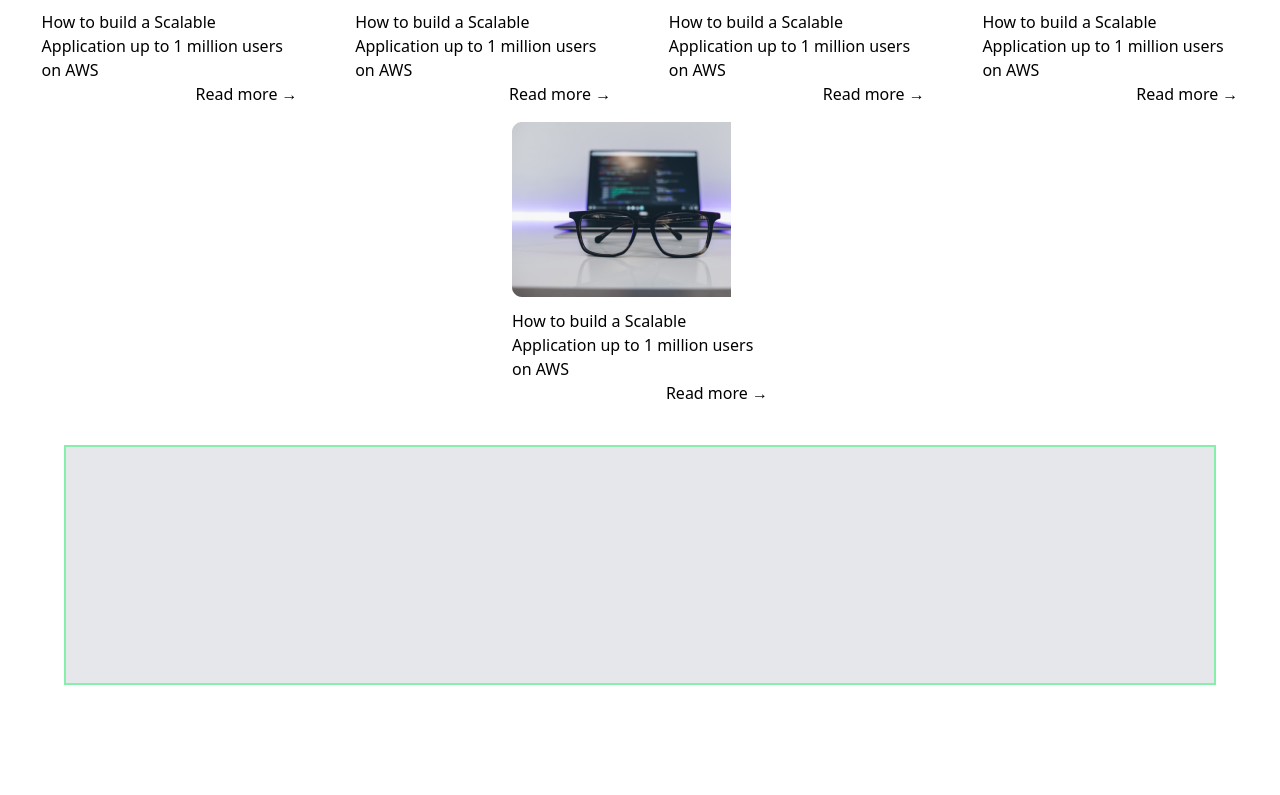
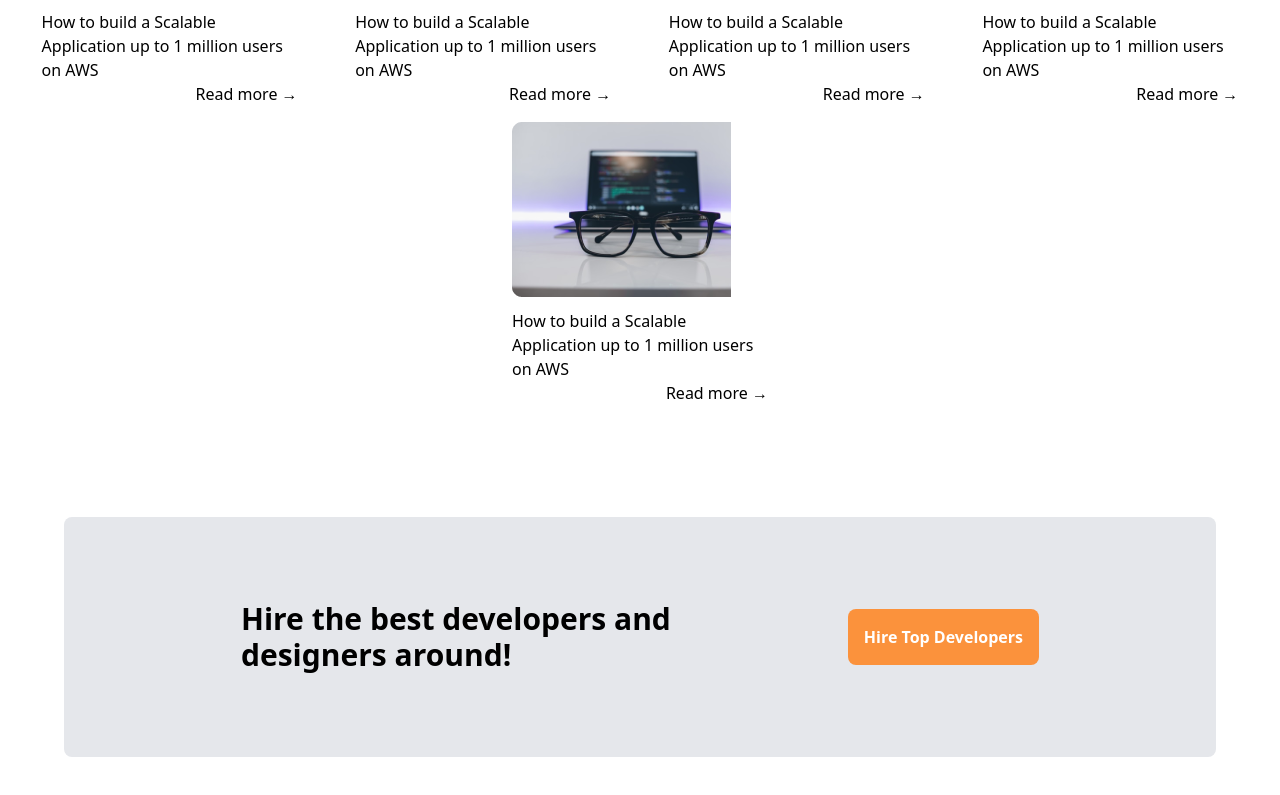
Before and after one commit to obuastella/the4coders, a React (Create React App) app in the folder front-end/: page / in a window 1280 px wide. Shown: the part 5166-5961 px from the top of the page. Before the commit the page ends 5891 px from the top, so only its background shows below. Built offline with nearby package versions, Linux system fonts and the light colour scheme.

Commit message:
Finished section hire developers

```diff
--- a/front-end/src/pages/Home/index.jsx
+++ b/front-end/src/pages/Home/index.jsx
@@ -129,7 +129,14 @@ function Home() {
         <ResourceCard />
       </section>
       {/* Hire the best Developers */}
-      <section className="w-[90%] m-auto my-10 border-2 border-green-300 h-60 bg-gray-200"></section>
+      <section className="w-[90%] m-auto my-28 rounded-lg h-60 bg-gray-200 flex justify-center md:justify-evenly items-center flex-wrap">
+        <p className="text-3xl md:text-start text-center font-bold">
+          Hire the best developers and <p>designers around!</p>
+        </p>
+        <button className="text-white text-center font-semibold bg-orange-400 p-4 rounded-lg">
+          Hire Top Developers
+        </button>
+      </section>
     </>
   );
 }
```
